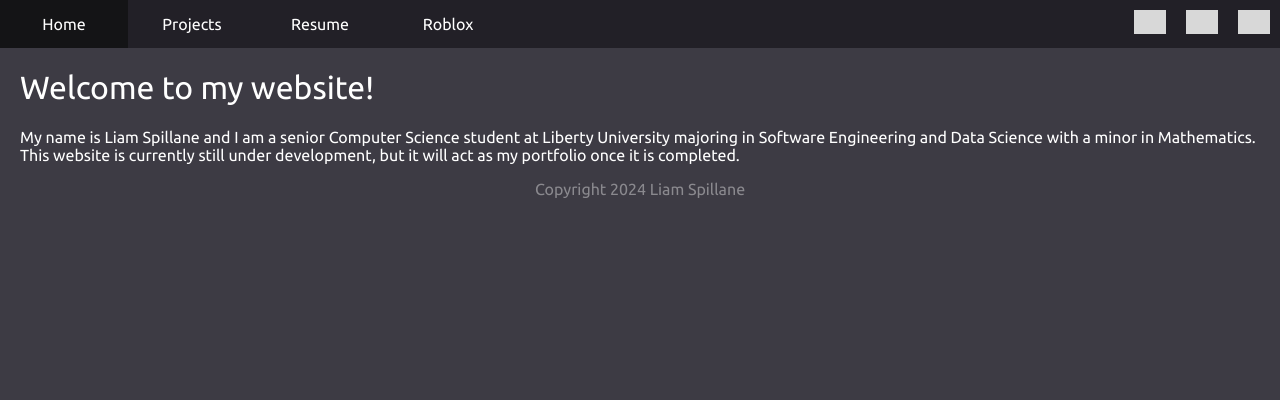
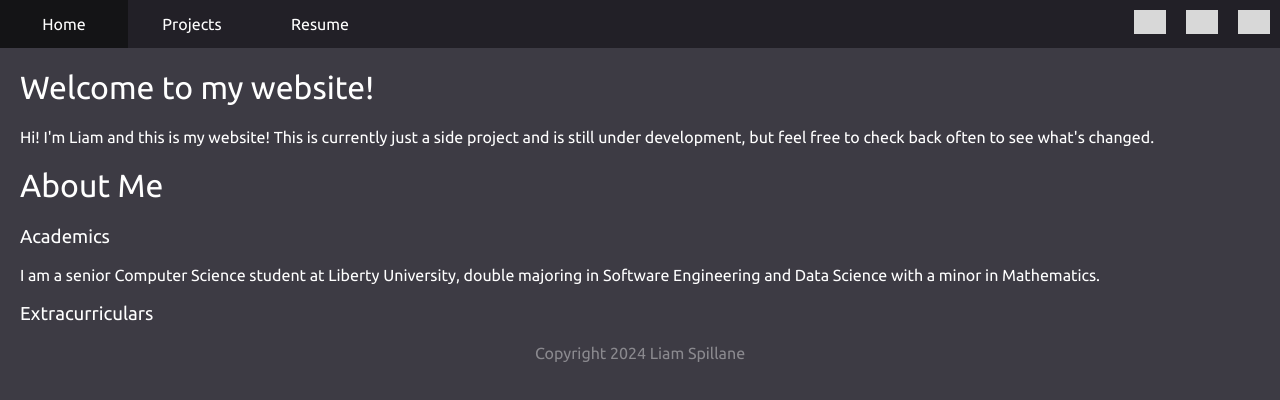
Before and after one commit to LiamSpillane/Personal_Website, a SvelteKit app: page / in a window 1280 px wide. Shown: the top 400 px of the page. Built offline with nearby package versions, Linux system fonts and the light colour scheme; grey boxes are pictures that could not be loaded.

Commit message:
remove roblox page | update home page content

```diff
--- a/src/lib/navbar.svelte
+++ b/src/lib/navbar.svelte
@@ -6,14 +6,13 @@
     <a href="/"><div class="link">Home</div></a>
     <a href="/projects"><div class="link">Projects</div></a>
     <a href="/resume"><div class="link">Resume</div></a>
-    <a href="/roblox"><div class="link">Roblox</div></a>
     <SocialLinks />
 </div>
 
 <style>
     .navbar {
         display: grid;
-        grid-template-columns: 10% 10% 10% 10% auto;
+        grid-template-columns: 10% 10% 10% auto;
         background: rgb(34, 32, 39);
     }
 
--- a/src/routes/+page.svelte
+++ b/src/routes/+page.svelte
@@ -1,4 +1,11 @@
 <!-- Home -->
 
 <h1>Welcome to my website!</h1>
-<p>My name is Liam Spillane and I am a senior Computer Science student at Liberty University majoring in Software Engineering and Data Science with a minor in Mathematics. This website is currently still under development, but it will act as my portfolio once it is completed.</p>
+<p>Hi! I'm Liam and this is my website! This is currently just a side project and is still under development, but feel free to check back often to see what's changed.</p>
+
+<h1>About Me</h1>
+<h3>Academics</h3>
+<p>I am a senior Computer Science student at Liberty University, double majoring in Software Engineering and Data Science with a minor in Mathematics.</p>
+
+<h3>Extracurriculars</h3>
+<p></p>
--- a/src/routes/roblox/+page.svelte
+++ /dev/null
@@ -1,3 +0,0 @@
-<!-- Roblox -->
-
-<h1>Roblox Development</h1>
```
